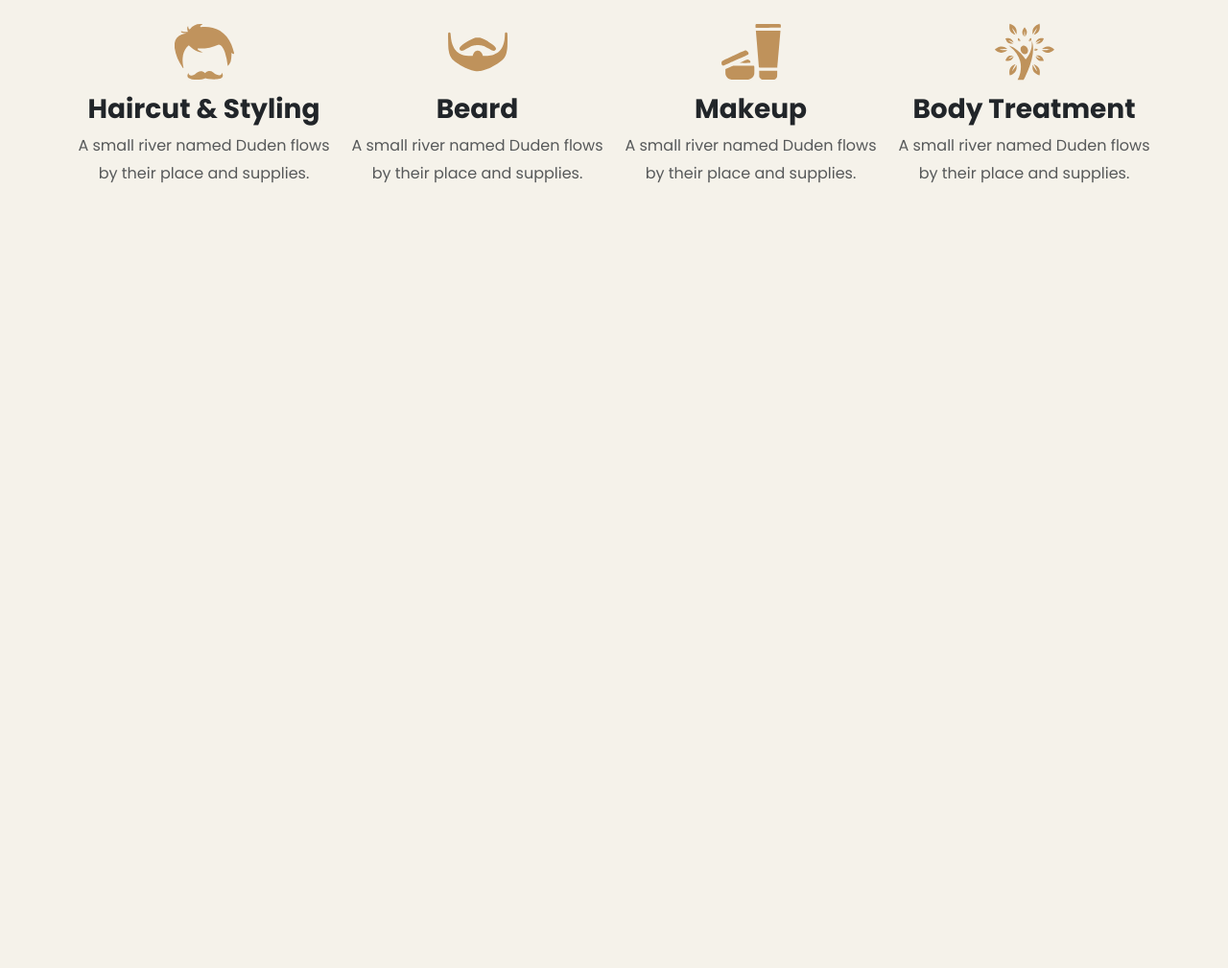
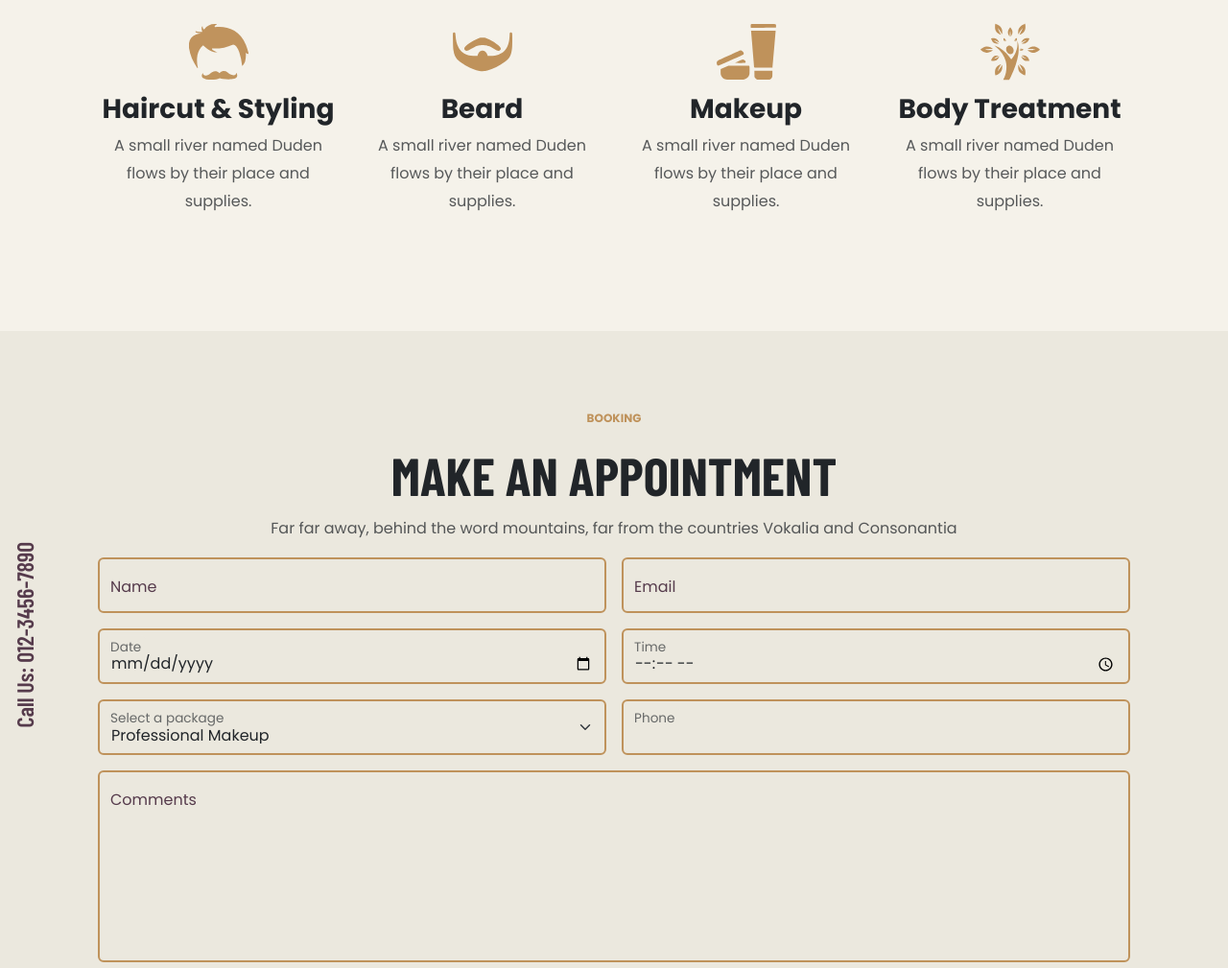
Before and after one commit to Arvindcool2022/themewagon-Haircare-clone, a website: page index.html in a window 1280 px wide. Shown: the part 1791-2800 px from the top of the page at 96% size. Before the commit the page ends 2107 px from the top, so only its background shows below. Drawn offline with nearby package versions, Linux system fonts and the light colour scheme; files that its build step writes are made by us from their sources.

Commit message:
Completed till appointments.
- placeholer need changing.

```diff
--- a/index.html
+++ b/index.html
@@ -143,9 +143,9 @@
 <!-- SERVICES SECTION BEGINS -->
 
 <section class="text-center container-lg service py-5 my-5">
-    <p class="text-primary text-uppercase fw-bold service__sub-heading">services</p>
-    <h2 class="text-uppercase service__heading">services menu</h2>
-    <p class="text-muted">Far far away, behind the word mountains, far from the countries Vokalia and Consonantia</p>
+    <p class="service__sub-heading">services</p>
+    <h2 class="service__heading">services menu</h2>
+    <p class="service__sub-title">Far far away, behind the word mountains, far from the countries Vokalia and Consonantia</p>
 
     <section class="row row-cols-1 row-cols-md-2 row-cols-lg-4">
         <div class="col p-2">
@@ -176,7 +176,87 @@
 
 <!-- APPOINTMENT SECTIONS BEGINS -->
 
-</div>
+<section class="appointment">
+    <div class="container-lg">
+        <p class="appointment__sub-heading">booking</p>
+        <h2 class="appointment__heading">make an appointment</h2>
+        <p class="appointment__sub-title">Far far away, behind the word mountains, far from the countries Vokalia and Consonantia</p>
+
+
+        <form action="#" method="POST" class="container-md">
+            <h3 class="vr">Call Us: 012-3456-7890</h3>
+            <div class="row g-3 text-secondary">
+            <div class="col-12 col-sm-6">
+                <div class="form-floating">
+                    <input type="text" name="name"class="form-control border-2 border-primary" id="input-name" placeholder="Name">
+                    <label for="input-name">Name</label>
+                </div>
+            </div>
+            <div class="col-12 col-sm-6">
+                <div class="form-floating">
+                    <input type="email" name="email"class="form-control border-2 border-primary" id="input-email" placeholder="name@example.com">
+                    <label for="input-email">Email</label>
+                </div>
+            </div>
+            <div class="col-12 col-sm-6">
+                <div class="form-floating">
+                    <input type="date" name="date"class="form-control border-2 border-primary" id="input-date">
+                    <label for="input-date">Date</label>
+                </div>
+            </div>
+            <div class="col-12 col-sm-6">
+                <div class="form-floating">
+                    <input type="time" name="time"class="form-control border-2 border-primary" id="input-time">
+                    <label for="input-time">Time</label>
+                </div>
+            </div>
+            <div class="col-12 col-sm-6">
+                <div class="form-floating">
+                    <select class="form-select border-2 border-primary" id="input-select" aria-label="Floating label select example">
+                      <option value="1">Professional Makeup</option>
+                      <option value="2">Manicure Pedicure</option>
+                      <option value="3">Body Treatment</option>
+                      <option value="4">Haircut & Coloring</option>
+                    </select>
+                    <label for="input-select">Select a package</label>
+                  </div>
+            </div>
+            <div class="col-12 col-sm-6">
+                <div class="form-floating">
+                    <input type="tel" name="ph-num"class="form-control border-2 border-primary" id="input-phone">
+                    <label for="input-phone">Phone</label>
+                </div>
+            </div>
+            <div class="col-12">
+                <div class="form-floating">
+                    <textarea class="form-control  border-2 border-primary" placeholder="Leave a comment here" id="Textarea" style="height: 200px; resize: none;"></textarea>
+                    <label for="textarea">Comments</label>
+                  </div>
+            </div>
+        </div>
+        <button type="submit" class="btn btn-primary text-white fw-semibold rounded-0 mt-3 py-3 px-4">Make an Appointment</button>
+    </form>
+
+
+    </div>
+
+</section>
+
+<!-- APPOINTMENT SECTIONS ENDS -->
+
+<!-- MAKEUP ARTIST CAROUSEL BEGINS -->
+
+<section class="artist">
+    <div class="container-lg">
+        <p class="appointment__sub-heading">ARTISTIC DIRECTOR</p>
+        <h2 class="appointment__heading">MAKEUP ARTIST</h2>
+        <p class="appointment__sub-title">Far far away, behind the word mountains, far from the countries Vokalia and Consonantia</p>
+    </div>
+</section>
+
+
+<!-- MAKEUP ARTIST CAROUSEL ENDS -->
+
 
 </body>
 </html>
--- a/scss/_custom.scss
+++ b/scss/_custom.scss
@@ -3,7 +3,7 @@
 
 
 $primary: color.$accent-primary;
-// $secondary:$accent-secondary;
+$secondary:color.$accent-secondary;
 $dark :color.$dark-bg;
 $success:color.$primary-bg;
 $danger:color.$secondary-bg;
--- /dev/null
+++ b/scss/components/_mixin.scss
@@ -0,0 +1,22 @@
+@use '../components/typography';
+@use '../components/color';
+
+@mixin headings {
+    &__sub-heading{
+        font-size: 12px;
+        color: color.$accent-primary;
+        text-transform: uppercase;
+        font-weight: 700;
+    }
+
+    &__heading{
+        font-family: typography.$font-secondary;
+        text-transform: uppercase;
+        font-weight: 700;
+        font-size: clamp(1.75rem, 1.033rem + 3.0189vw, 3.75rem);
+    }
+
+    &__sub-title{
+        color:#212529bf
+    }
+}
--- a/scss/sections/_appointment.scss
+++ b/scss/sections/_appointment.scss
@@ -0,0 +1,41 @@
+@use '../components/color';
+@use '../components/typography';
+@use '../components/mixin';
+
+.appointment {
+    background-color: color.$secondary-bg;
+    padding: 5rem 1rem;
+    text-align: center;
+    @include mixin.headings;
+
+    form {
+        position: relative;
+        max-width: 1100px;
+
+        .form-control,
+        .form-select,
+        .form-floating > .form-control:focus ~ label::after,
+        .form-floating > .form-control:not(:placeholder-shown) ~ label::after,
+        .form-floating > .form-control-plaintext ~ label::after,
+        .form-floating > .form-select ~ label::after {
+            background-color: color.$secondary-bg ;
+        }
+    }
+
+    h3.vr {
+        writing-mode: vertical-lr;
+        transform: rotate(180deg);
+        color: color.$accent-secondary;
+        opacity: 1;
+        font-weight: 600;
+        font-family: typography.$font-secondary;
+        font-size: 1.5rem;
+        text-decoration: none;
+        text-orientation: sideways;
+        background-color: transparent;
+        margin: 0;
+        position: absolute;
+        left: -50px;
+    }
+
+}
--- a/scss/sections/_artist.scss
+++ b/scss/sections/_artist.scss
@@ -0,0 +1,7 @@
+@use '../components/mixin';
+
+.artist {
+    padding: 5rem 1rem;
+    text-align: center;
+    @include mixin.headings;
+}
--- /dev/null
+++ b/scss/sections/_body.scss
@@ -0,0 +1,9 @@
+@use '../components/color';
+@use '../components/typography';
+
+body {
+    font-family:typography.$font-primary;
+    line-height: 1.8;
+    font-weight: 400;
+    background-color: color.$primary-bg;
+}
--- a/scss/sections/_hero.scss
+++ b/scss/sections/_hero.scss
@@ -36,7 +36,6 @@
 
     & p {
         font-weight: 700;
-        line-height: 1.8;
     }
 
     & h1 {
--- a/scss/sections/_intro.scss
+++ b/scss/sections/_intro.scss
@@ -1,6 +1,7 @@
 @use '../components/color';
 
 .intro {
+    overflow-x: hidden;
 
     &__img-card--1{
         background-image: url(../../images/formen.jpg);
--- a/scss/sections/_service.scss
+++ b/scss/sections/_service.scss
@@ -1,14 +1,9 @@
-@use '../components/typography';
+@use '../components/mixin';
+
 .service {
-    &__sub-heading{
-        font-size: 12px;
-    }
+    max-width: 1100px;
 
-    &__heading{
-        font-family: typography.$font-secondary;
-        font-weight: 700;
-        font-size: clamp(1.75rem, 1.033rem + 3.0189vw, 3.75rem);
-    }
+    @include mixin.headings;
 
     &__name {
         font-weight: 700;
--- a/scss/style.scss
+++ b/scss/style.scss
@@ -4,9 +4,11 @@
 // IMPORT COMPONENTS
 @use 'components/color';
 @use 'components/typography';
+@use 'components/mixin';
 
 // IMPORT SECTIONS
 
+@use 'sections/body';
 @use 'sections/nav-bar';
 @use 'sections/hero';
 @use 'sections/intro';
@@ -16,10 +18,3 @@
 @use 'sections/gallery';
 @use 'sections/price';
 @use 'sections/footer';
-
-body {
-    font-family:typography.$font-primary;
-    line-height: 1.8;
-    font-weight: 400;
-    background-color: color.$primary-bg;
-}
```
